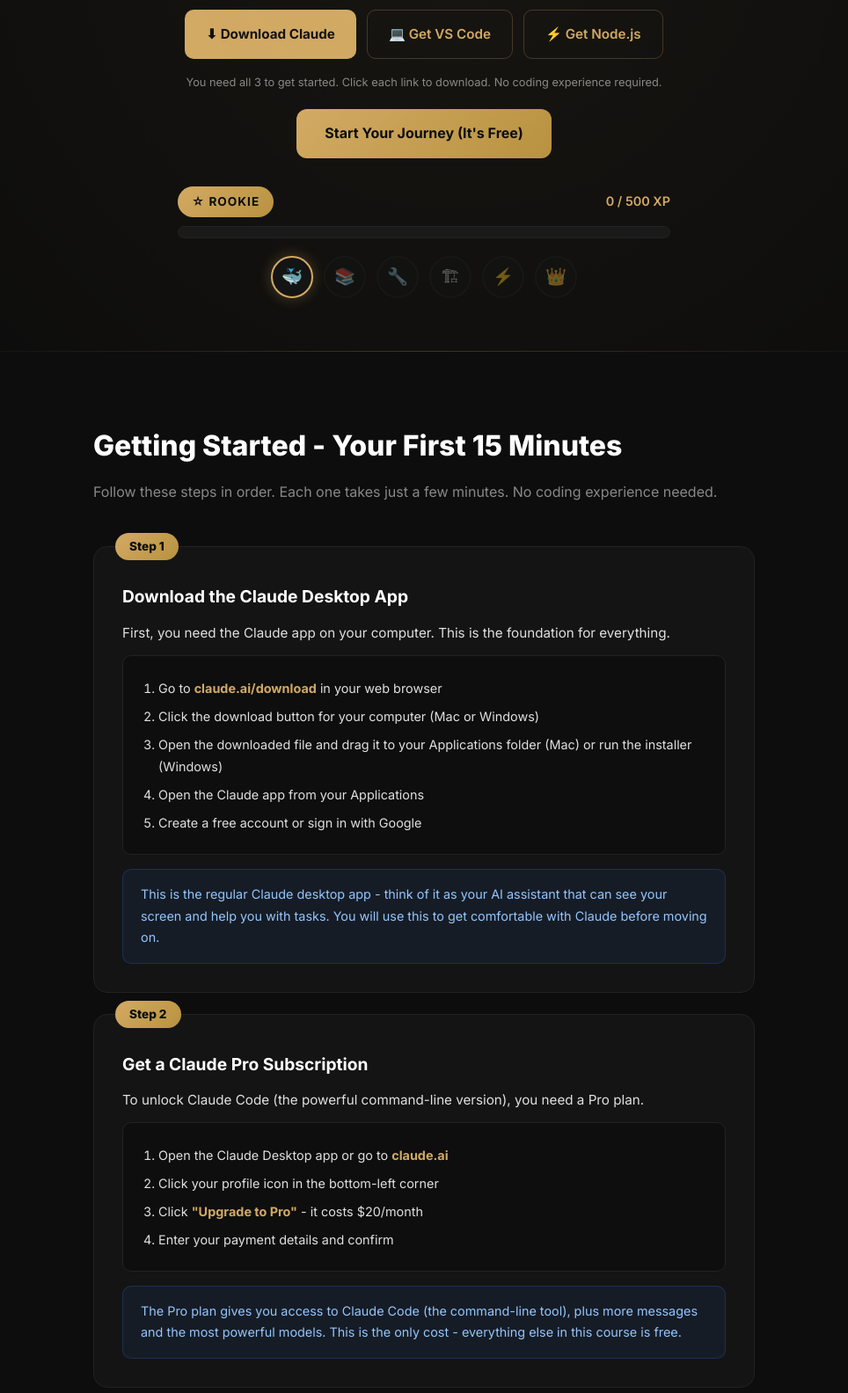
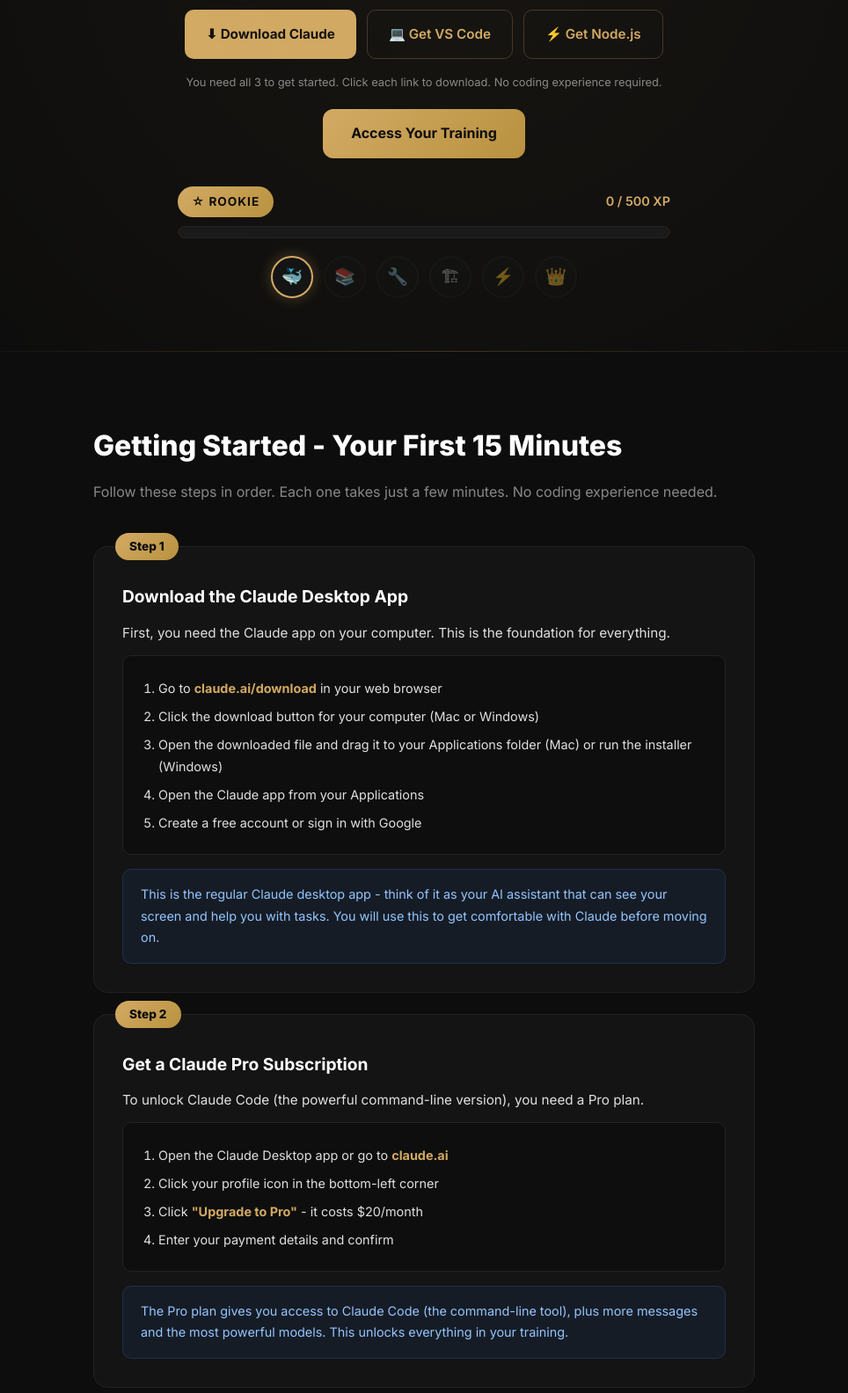
Before and after one commit to kashi-creator/Claude-Code-superpowers, a plain HTML site: page index.html in a window 1280 px wide. Shown: the part 560-2144 px from the top of the page at 88% size, without its empty margins (158-1122 px from the left). Drawn offline with Linux system fonts and the light colour scheme.

Commit message:
Update CTA language - premium/exclusive feel, remove free references

```diff
--- a/index.html
+++ b/index.html
@@ -1244,7 +1244,7 @@
   </div>
   <p style="color:var(--text-dim);font-size:0.8rem;margin-bottom:20px;">You need all 3 to get started. Click each link to download. No coding experience required.</p>
 
-  <a href="#getting-started" class="hero-cta">Start Your Journey (It's Free)</a>
+  <a href="#getting-started" class="hero-cta">Access Your Training</a>
   <div class="xp-dashboard">
     <div class="xp-header">
       <div class="level-badge" id="levelBadge">&#9734; Rookie</div>
@@ -1302,7 +1302,7 @@
       </ol>
     </div>
     <div class="beginner-note">
-      The Pro plan gives you access to Claude Code (the command-line tool), plus more messages and the most powerful models. This is the only cost - everything else in this course is free.
+      The Pro plan gives you access to Claude Code (the command-line tool), plus more messages and the most powerful models. This unlocks everything in your training.
     </div>
   </div>
 
@@ -1386,7 +1386,7 @@
         <li>It will open a browser window - sign in with the same account you used for Claude Pro</li>
         <li>Come back to your Terminal - you should see Claude Code ready and waiting</li>
         <li>Type <strong>hello, what can you do?</strong> and press Enter</li>
-        <li>Claude will respond - congratulations, you are now using Claude Code!</li>
+        <li>Claude will respond - you are now using Claude Code.</li>
       </ol>
     </div>
     <div class="beginner-note">
```
